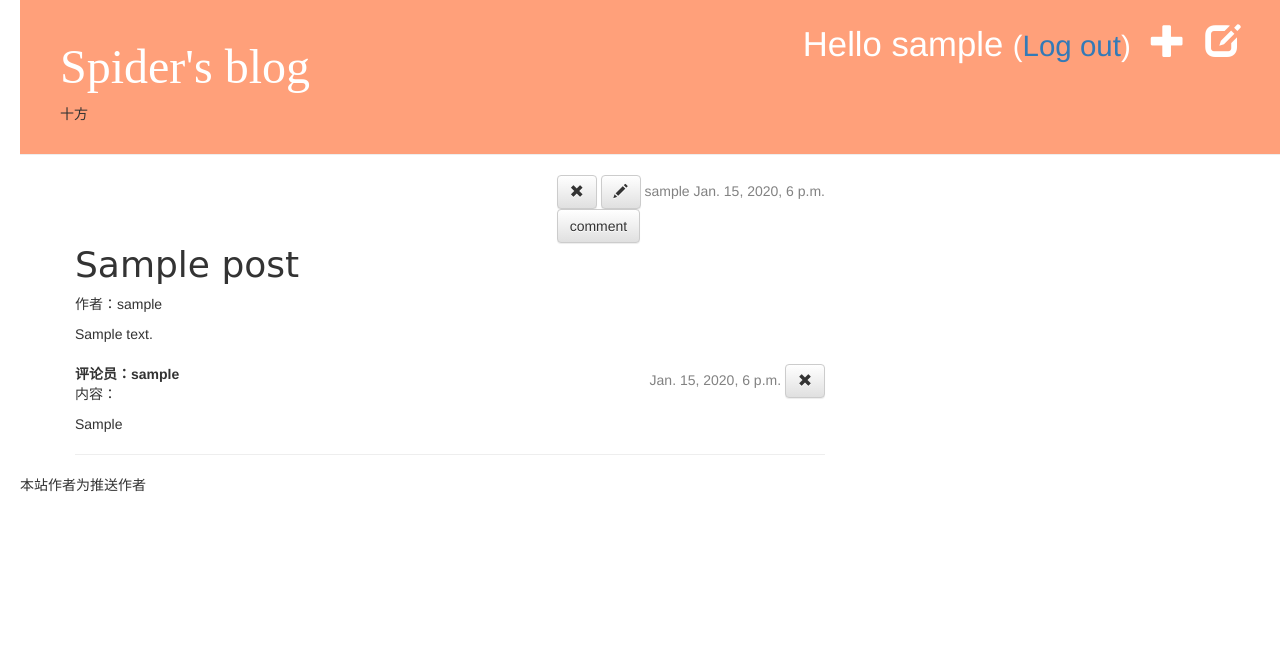
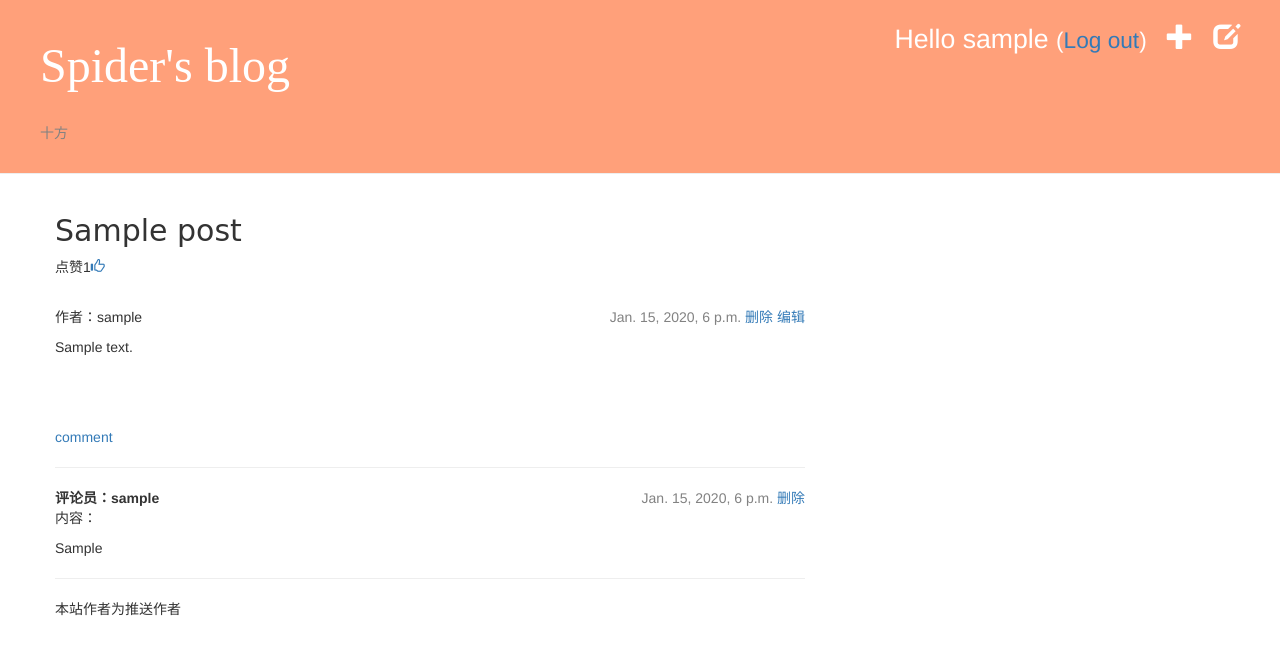
Before and after one commit to spiderbeg/my-second, a Django app: page /blog/1/ in a window 1280 px wide. Shown: the top 655 px of the page. Run offline with Django 3.2, Linux system fonts and the light colour scheme; a user stored in the database is signed in; tables that the repository leaves empty hold one stand-in row (values such as "Sample post"); some libraries are stand-ins or nearby versions.

Commit message:
almost over

```diff
--- a/blog/admin.py
+++ b/blog/admin.py
@@ -1,7 +1,8 @@
 from django.contrib import admin
 
 # Register your models here.
-from .models import Post, Comment
+from .models import Post, Comment, Votes
 
 admin.site.register(Post)
 admin.site.register(Comment)
+admin.site.register(Votes)
--- a/blog/models.py
+++ b/blog/models.py
@@ -13,7 +13,12 @@ class Post(models.Model):
 		default=timezone.now)
 	published_date = models.DateTimeField(
 		blank=True, null=True)
+	views = models.PositiveIntegerField(default=0)
+	vote = models.PositiveIntegerField(default=0)
 
+	def increase_views(self):#记录阅读量的方法,也可在视图写函数实现此功能
+		self.views += 1 #访问文章即调用 Post 模型
+		self.save(update_fields=['views'])#告诉数据库只更新views的值
 
 	def publish(self):
 		self.published_date = timezone.now()
@@ -27,18 +32,23 @@ class Post(models.Model):
 
 
 class Comment(models.Model):
-	post = models.ForeignKey('blog.Post', on_delete=models.CASCADE, related_name='comments', default=True)
-	post1 = models.ForeignKey('blog.Post', on_delete=models.CASCADE, related_name='comment_comment', default=True)#可以不要
+	post = models.ForeignKey('blog.Post', on_delete=models.CASCADE, related_name='comments', default=True)#models.ForeignKey中的related_name选项允许我们在Post模型中连接 comments
 	author2 = models.ForeignKey('auth.User', on_delete=models.CASCADE, default=True)
 	author1 = models.CharField(max_length=200)
 	talk = models.TextField()
 	published_date1 = models.DateTimeField(
 		default=timezone.now)
-	approved_commment = models.BooleanField(default=False)
-
-	def approve(self):
-		self.approved_commment = True
-		self.save()
 
 	def __str__(self):
 		return self.talk
+
+class Votes(models.Model):
+	post = models.ForeignKey('blog.Post', on_delete=models.CASCADE, related_name='votes')
+	author3 = models.ForeignKey('auth.User', on_delete=models.CASCADE)
+	vote = models.PositiveIntegerField(default=0)
+	status = models.BooleanField(default=True)
+	published_date = models.DateTimeField(
+		default=timezone.now)
+
+	def __str__(self):
+		return self.author3.username#不能返回一个对象
--- a/blog/static/css/blog.css
+++ b/blog/static/css/blog.css
@@ -4,7 +4,7 @@ h1 a {
 }
 
 
-body {
+.body {
 	padding-left: 20px;
 	background-image: white url("static/blog/images/background.gif") no-repeat;
 }
@@ -22,7 +22,7 @@ body {
 .content	{
 	margin-left:	40px;
 }
-h1,	h2,	h3,	h4	{
+.h1,	h2,	h3,	h4	{
 	font-family:	'Lobster',	cursive;
 }
 .date	{
@@ -38,7 +38,7 @@ h1,	h2,	h3,	h4	{
 .top-menu,	.top-menu:hover,	.top-menu:visited	{
 	color:	#ffffff;
 	float:	right;
-	font-size:	26pt;
+	font-size:	20pt;
 	margin-right:	20px;
 }
 .post	{
@@ -51,3 +51,17 @@ h1,	h2,	h3,	h4	{
 .comment {
     margin: 20px 0px 20px 20px;
 }
+.name {
+	font-family:'Lobster',	cursive;
+	color:	#828282;
+}
+.thumb {
+    -webkit-transition-duration: 0.4s; /* Safari */
+    transition-duration: 0.4s;
+}
+
+.thumb:focus {
+    background-color: #4CAF50; /* Green */
+    color: white;
+}
+...
--- a/blog/templates/blog/base.html
+++ b/blog/templates/blog/base.html
@@ -24,7 +24,8 @@
 
 
 		<h1><a href="{% url 'blog:post_list' %}">Spider's blog</a></h1>
-		<p>十方</p>
+		<br/>
+		<p class="name">十方</p>
 	</div>
 	<div class="content container">
 		<div class="row">
--- a/blog/templates/blog/post_detail.html
+++ b/blog/templates/blog/post_detail.html
@@ -1,51 +1,57 @@
 {% extends 'blog/base.html' %}
 
 {% block content %}
-	<div class="post">
-		{% if post.published_date %}
+
+		<div>
+		<h2>{{ post.title }}</h2>
+		<div><!--点赞-->
+		<p>点赞{{ vote1 }}<a class="thumb" href="{% url 'blog:vote' pk=post.pk %}"><span class="glyphicon glyphicon-thumbs-up"></span></a></p>
+		</div>
+		<br/>
+
+		<div class="post">
+		{% if post.published_date %}<!--发布的post_list-->
 			<div class="date">
 
 
 				{% if post.author == request.user  %}
-					<a class="btn btn-default" href="{% url 'blog:post_remove' pk=post.pk %}"><span class="glyphicon glyphicon-remove"></span></a>
-					<a	class="btn	btn-default"	href="{%	url	'blog:post_edit'	pk=post.pk	%}"><span	class="glyphicon	glyphicon-pencil"></span></a>
-					{{ post.author }}
+
 					{{ post.published_date}}
-
-
+					<a href="{% url 'blog:post_remove' pk=post.pk %}">删除</a>
+					<a	href="{%	url	'blog:post_edit'	pk=post.pk	%}">编辑</a>
+					<br/>
 				{% else %}
             	<a href="{% url 'login' %}" class="top-menu"><span class="glyphicon glyphicon-lock"></span></a>
         		{% endif %}
 
-        		{% if user.is_authenticated %}
-        			<p><a class="btn btn-default" href="{% url 'blog:add_comment_to_post' pk=post.pk %}">comment</a></p>
-        		{% endif %}
 
-
-			</div>
-		{% else %}
+		{% else %}<!--draft_list-->
 
 
 				{% if post.author == request.user  %}
-				<a class="btn btn-default" href="{% url 'blog:post_publish' pk=post.pk %}" >Publish</a>
-				<a class="btn btn-default" href="{% url 'blog:post_remove_draft' pk=post.pk %}"><span class="glyphicon glyphicon-remove"></span></a>
+					<a href="{% url 'blog:post_publish' pk=post.pk %}" >Publish</a>
+					<a href="{% url 'blog:post_remove_draft' pk=post.pk %}">删除</a>
 				{% endif %}
 
-
+			</div>
 		{% endif %}
-
-	</div>
-
-		<h1>{{ post.title }}</h1>
+		</div>
 		<p>作者：{{ post.author }}</p>
 		<p>{{ post.text|linebreaksbr }}</p>
+		</div>
+
+		{% if user.is_authenticated and post.published_date %}<!--评论-->
+        	<p> <a href="{% url 'blog:add_comment_to_post' pk=post.pk %}">comment</a></p>
+        {% endif %}
+
+		<hr/>
 
 		{% for comment in post.comments.all %}
 			{% if post.author == request.user or comment.author2 == request.user %}
 			<div class="comment">
 			    <div class="date">
 			    {{ comment.published_date1 }}
-			    <a class="btn btn-default" href="{% url 'blog:comment_remove' pk=comment.pk %}"><span class="glyphicon glyphicon-remove"></span></a>
+			    <a  href="{% url 'blog:comment_remove' pk=comment.pk %}">删除</a>
 				</div>
 			</div>
             {% endif %}
@@ -53,11 +59,12 @@
 			    <strong>评论员：{{ comment.author2 }}</strong>
 			    <p>内容：{{ comment.talk|linebreaks }}</p>
 
-				<hr>
+				<hr/>
 
 		{% empty %}
 		    <p>No comments here yet :(</p>
 		{% endfor %}
 
 
+
 {% endblock %}
--- a/blog/templates/blog/post_list.html
+++ b/blog/templates/blog/post_list.html
@@ -10,7 +10,7 @@
 			</div>
 				<p>作者：{{post.author}}</p>
 				<p>{{ post.text|truncatewords:"10" }}</p>
-				<p><a href="{% url 'blog:post_detail' pk=post.pk %}">Comments: {{ post.comments.count }}</a></p>
+				<p><a href="{% url 'blog:post_detail' pk=post.pk %}">Comments: {{ post.comments.count }}  ; times: {{ post.views }} ; 喜爱人数: {{ post.votes.count }}</a></p>
 		</div>
 
 	{% endfor %}
--- a/blog/urls.py
+++ b/blog/urls.py
@@ -16,5 +16,5 @@ urlpatterns = [
 	path('post/<int:pk>/comment/', views.add_comment_to_post, name='add_comment_to_post'),
 	#path('post/<int:pk>/comment_to/', views.add_comment_to_comment, name='add_comment_to_comment'),
 	path('post/<int:pk>/comment/remove/', views.comment_remove, name='comment_remove'),
-	#path('post/<int:pk>/comment/approve/', views.comment_approve, name='comment_approve'),
+	path('post/<int:pk>/comment/vote/', views.vote, name='vote'),
 ]
--- a/blog/views.py
+++ b/blog/views.py
@@ -5,7 +5,7 @@ from django.http import HttpResponse
 from django.utils import timezone
 from django.contrib.auth.decorators import login_required
 
-from .models import Post, Comment
+from .models import Post, Comment, Votes
 from .forms import PostForm, Comment1Form
 
 #尝试
@@ -14,12 +14,14 @@ from django.contrib.auth.forms import UserCreationForm
 
 #------------POST------------------------------------------------------------
 def post_list(request):#文章列表
-	posts = Post.objects.filter(published_date__lte=timezone.now()).order_by('published_date')
+	posts = Post.objects.filter(published_date__lte=timezone.now()).order_by('-views')# - 表示反排从大到小排序，
 	return render(request, 'blog/post_list.html', {'posts':posts})
 
-def post_detail(request, pk):#内容详细页面
+def post_detail(request, pk):#内容详细页面，每打开一次post需要调用一次detail函数
 	post = get_object_or_404(Post, pk=pk)#pk主键
-	return render(request, 'blog/post_detail.html', {'post':post})
+	post.increase_views()#调用post模型中的increase_views函数记录阅读量
+	vote1 = Votes.objects.filter(status=True,post=pk).count()#在一篇文章下的点赞数量
+	return render(request, 'blog/post_detail.html', {'post':post,'vote1':vote1})#第三个参数为传递进模板的参数
 
 @login_required
 def post_new(request):#新建草稿并保存
@@ -111,47 +113,49 @@ def add_comment_to_post(request, pk):#对文章增加评论
     return render(request, 'blog/add_comment_to_post.html', {'form': form})
 
 @login_required
-def comment_remove(request, pk):
+def comment_remove(request, pk):#删除评论
 	comment = get_object_or_404(Comment,pk=pk)
 	comment.delete()
 	return redirect('blog:post_detail', pk=comment.post.pk)
+
+#------点赞---------------------------------------------
+def vote(request, pk):#文章点赞,pk为文章传入的即POST模型中的pk
+	post1 = get_object_or_404(Post, pk=pk)
+	#vote = post1.votes.all()
+	if request.user.is_authenticated:#不要轻易删除数据库记录，对数据库性能影响较大
+		#print("判断用户是否存在")
+		vote1,c = post1.votes.get_or_create(author3=request.user, post=post1.pk,)#post=post1.pk与post=post1，区别
+		if c == True:
+			#print("被创建")
+			return redirect('blog:post_detail',pk=pk)
+		elif c==False and vote1.status == True:
+			#print("早就有了,变化消极状态")
+			vote1.status = False
+			vote1.save(update_fields=['status'])#修改一个字段
+			return redirect('blog:post_detail', pk=pk)
+		else:
+			#print("早就有了，变化积极状态")
+			vote1.status = True
+			vote1.save(update_fields=['status'])
+			return redirect('blog:post_detail', pk=pk)
+
+	else:
+		return redirect('blog:signup')
+
+'''点赞的另一种实现
+		vote1,c = post1.votes.get_or_create(author3=request.user, post=post1.pk,)#post=post1.pk与post=post1，区别
+		if c == True:
+			print("被创建")
+			return redirect('blog:post_detail',pk=pk)
+		else:
+			print("早就有了")
+			vote1.delete()
+			return redirect('blog:post_detail', pk=pk)
+
 '''
-@login_required
-def comment_approve(request, pk):
-	comment = get_object_or_404(Comment,pk=pk)
-	comment.approve()
-	return redirect('blog:post_detail', pk=comment.post.pk)
-'''
-'''
-def add_comment_to_comment(request, pk):#对评论增加评论
-    post = get_object_or_404(Post, pk=pk)
-    if request.method == "POST":
-        form = Comment1Form(request.POST)
-        if form.is_valid():
-            comment = form.save(commit=False)
-            comment.post1 = post#文章标题
-            #print(comment.post)
-            comment.save()
-            return redirect('blog:post_detail', pk=post.pk)
-    else:
-        form = Comment1Form()
-    return render(request, 'blog/add_comment_to_post.html', {'form': form})
-'''
-#------------------------------------------------------------------------
-'''
-def comment(request):#写并保存评论
-	#comment = get_object_or_404(Comment)
-	if request.method == "POST":
-		form1 = Comment1Form(request.POST)
-		if form1.is_valid():
-			comment = form1.save(commit=False)#commit=False表示还不想保存Comment1Post模型
-			comment.author1 = request.user #作者
-			comment.published_date1 = timezone.now()#时间
-			comment.save()
-			return redirect('blog:post_detail', pk=comment.pk)#------------------------------------------------------------如何解决主键不同的问题
-	else:
-		form1 = Comment1Form()
-
-
-	return render(request, 'blog/comment_edit.html', {'form1': form1})
-'''
+"""
+When you access user.details, it accesses the backreference of the UserDetail.user foreign key. The foreign Key itself doesn't specify that a
+User can only have one UserDetail, so django gives you a RelatedManager, which you can filter and query just like a regular Manager. So you do
+the same things to it that you do to your .objects managers. You can ask for user.details.all(), user.details.filter(), user.details.get(), and
+so on, which will either give you a queryset, an object, or an exception,depending on the method and the results.
+"""
```
Also changed, not shown: blog/migrations/0009_post_views.py (added), blog/migrations/0010_post_vote.py (added), blog/migrations/0011_post_status.py (added), blog/migrations/0012_auto_20190306_0957.py (added), blog/migrations/0013_auto_20190306_1100.py (added), blog/migrations/0014_votes_published_date.py (added), blog/migrations/0015_auto_20190307_1121.py (added), 1 other file.
